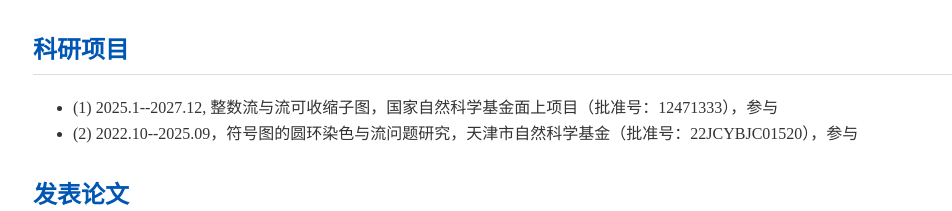
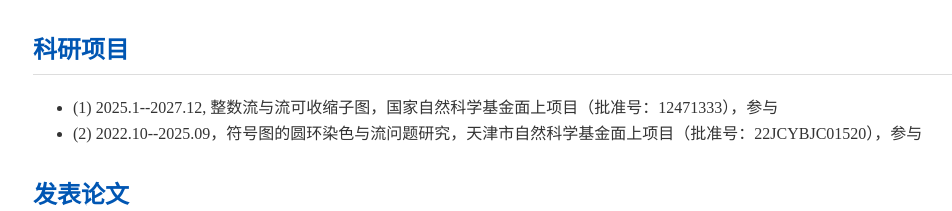
Before and after one commit to MengJi-echo/MengJi-echo.github.io, a plain HTML site: page index.html in a window 1280 px wide. Shown: the part 1120-1331 px from the top of the page, without its empty margins (107-1059 px from the left). Drawn offline with Linux system fonts and the light colour scheme.

Commit message:
Update index.html

```diff
--- a/index.html
+++ b/index.html
@@ -118,7 +118,7 @@
         <h2>科研项目</h2>
         <ul>
             <li>(1) 2025.1--2027.12, 整数流与流可收缩子图，国家自然科学基金面上项目（批准号：12471333），参与</li>
-            <li>(2) 2022.10--2025.09，符号图的圆环染色与流问题研究，天津市自然科学基金（批准号：22JCYBJC01520），参与</li>
+            <li>(2) 2022.10--2025.09，符号图的圆环染色与流问题研究，天津市自然科学基金面上项目（批准号：22JCYBJC01520），参与</li>
         </ul>
     </section>
 
```
